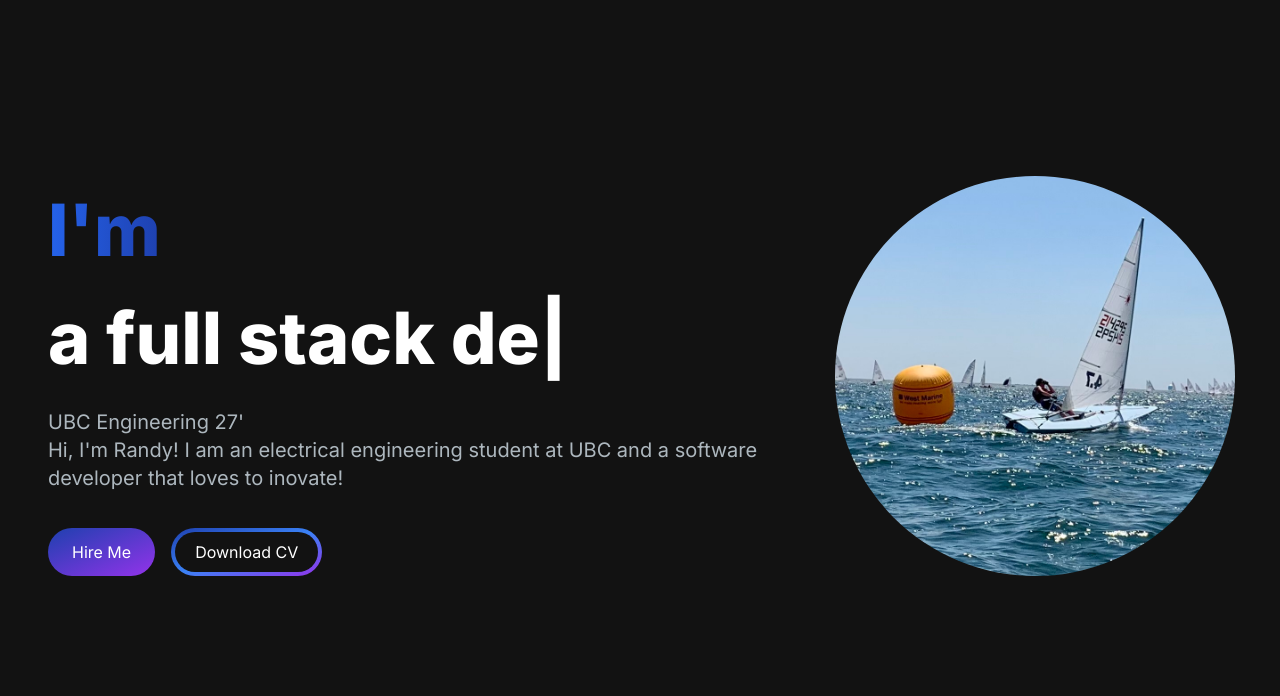
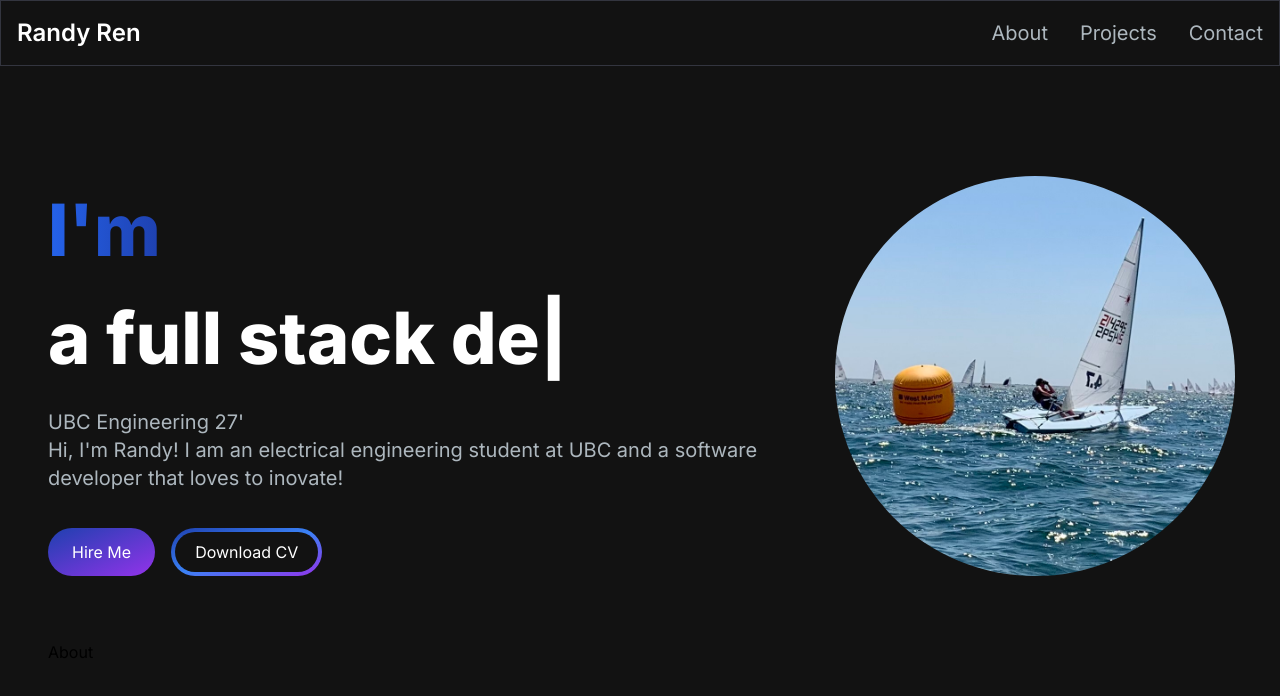
Before and after one commit to randyren278/randy-portfolio, a Next.js app: page / in a window 1280 px wide. Shown: the top 696 px of the page. Built offline with nearby package versions, Linux system fonts and the light colour scheme.

Commit message:
navbar/ link functionality

```diff
--- /dev/null
+++ b/app/components/About.tsx
@@ -0,0 +1,11 @@
+import React from 'react'
+
+function About() {
+  return (
+    <div>
+      About
+    </div>
+  )
+}
+
+export default About
--- /dev/null
+++ b/app/components/MenuOverlay.tsx
@@ -0,0 +1,27 @@
+import React from "react";
+import NavLink from "./NavLink";
+
+// Define the type for the link objects
+interface NavLinkItem {
+  path: string;
+  title: string;
+}
+
+// Define the props for the MenuOverlay component
+interface MenuOverlayProps {
+  links: NavLinkItem[];
+}
+
+const MenuOverlay: React.FC<MenuOverlayProps> = ({ links }) => {
+  return (
+    <ul className="flex flex-col py-4 items-center">
+      {links.map((link, index) => (
+        <li key={index}>
+          <NavLink href={link.path} title={link.title} />
+        </li>
+      ))}
+    </ul>
+  );
+};
+
+export default MenuOverlay;
--- a/app/components/NameType.tsx
+++ b/app/components/NameType.tsx
@@ -22,7 +22,7 @@ const NameType = () => {
             <br></br>
             <TypeAnimation
               sequence={[
-                "randy",
+                "Randy",
                 1000,
                 "a UBC Engineering Student",
                 1000,
--- a/app/components/NavBar.tsx
+++ b/app/components/NavBar.tsx
@@ -0,0 +1,67 @@
+"use client";
+import Link from "next/link";
+import React, { useState } from "react";
+import NavLink from "./NavLink";
+import { Bars3Icon, XMarkIcon } from "@heroicons/react/24/solid";
+import MenuOverlay from "./MenuOverlay";
+
+const navLinks = [
+  {
+    title: "About",
+    path: "#about",
+  },
+  {
+    title: "Projects",
+    path: "#projects",
+  },
+  {
+    title: "Contact",
+    path: "#contact",
+  },
+];
+
+const Navbar = () => {
+  const [navbarOpen, setNavbarOpen] = useState(false);
+
+  return (
+    <nav className="fixed mx-auto border border-[#33353F] top-0 left-0 right-0 z-10 bg-[#121212] bg-opacity-100">
+      <div className="flex container lg:py-4 flex-wrap items-center justify-between mx-auto px-4 py-2">
+        <Link
+          href={"/"}
+          className="text-2xl md:text-1xl text-white font-semibold"
+        >
+          Randy Ren
+        </Link>
+        <div className="mobile-menu block md:hidden">
+          {!navbarOpen ? (
+            <button
+              onClick={() => setNavbarOpen(true)}
+              className="flex items-center px-3 py-2 border rounded border-slate-200 text-slate-200 hover:text-white hover:border-white"
+            >
+              <Bars3Icon className="h-5 w-5" />
+            </button>
+          ) : (
+            <button
+              onClick={() => setNavbarOpen(false)}
+              className="flex items-center px-3 py-2 border rounded border-slate-200 text-slate-200 hover:text-white hover:border-white"
+            >
+              <XMarkIcon className="h-5 w-5" />
+            </button>
+          )}
+        </div>
+        <div className="menu hidden md:block md:w-auto" id="navbar">
+          <ul className="flex p-4 md:p-0 md:flex-row md:space-x-8 mt-0">
+            {navLinks.map((link, index) => (
+              <li key={index}>
+                <NavLink href={link.path} title={link.title} />
+              </li>
+            ))}
+          </ul>
+        </div>
+      </div>
+      {navbarOpen ? <MenuOverlay links={navLinks} /> : null}
+    </nav>
+  );
+};
+
+export default Navbar;
--- /dev/null
+++ b/app/components/NavLink.tsx
@@ -0,0 +1,21 @@
+import Link from "next/link";
+import { FC } from "react";
+
+// Define the type for the props
+interface NavLinkProps {
+  href: string;
+  title: string;
+}
+
+const NavLink: FC<NavLinkProps> = ({ href, title }) => {
+  return (
+    <Link
+      href={href}
+      className="block py-2 pl-3 pr-4 text-[#ADB7BE] sm:text-xl rounded md:p-0 hover:text-white"
+    >
+      {title}
+    </Link>
+  );
+};
+
+export default NavLink;
--- a/app/page.tsx
+++ b/app/page.tsx
@@ -1,11 +1,15 @@
 import Image from "next/image";
 import NameType from "./components/NameType";
+import NavBar from "./components/NavBar";
+import About from "./components/About";
 
 export default function Home() {
   return (
     <main className="flex min-h-screen flex-col bg-[#121212]">
+      <NavBar/>
     <div className="mt-24 container mx-auto py-4 px-12">
       <NameType/>
+      <About/>
     </div>
     </main>
   );
--- a/package.json
+++ b/package.json
@@ -9,10 +9,12 @@
     "lint": "next lint"
   },
   "dependencies": {
+    "@heroicons/react": "^2.1.5",
     "framer-motion": "^11.3.18",
     "next": "14.2.5",
     "react": "^18",
     "react-dom": "^18",
+    "react-router-dom": "^6.25.1",
     "react-type-animation": "^3.2.0"
   },
   "devDependencies": {
```
Also changed, not shown: 1 other file (tests, documents, lock files or other folders).
